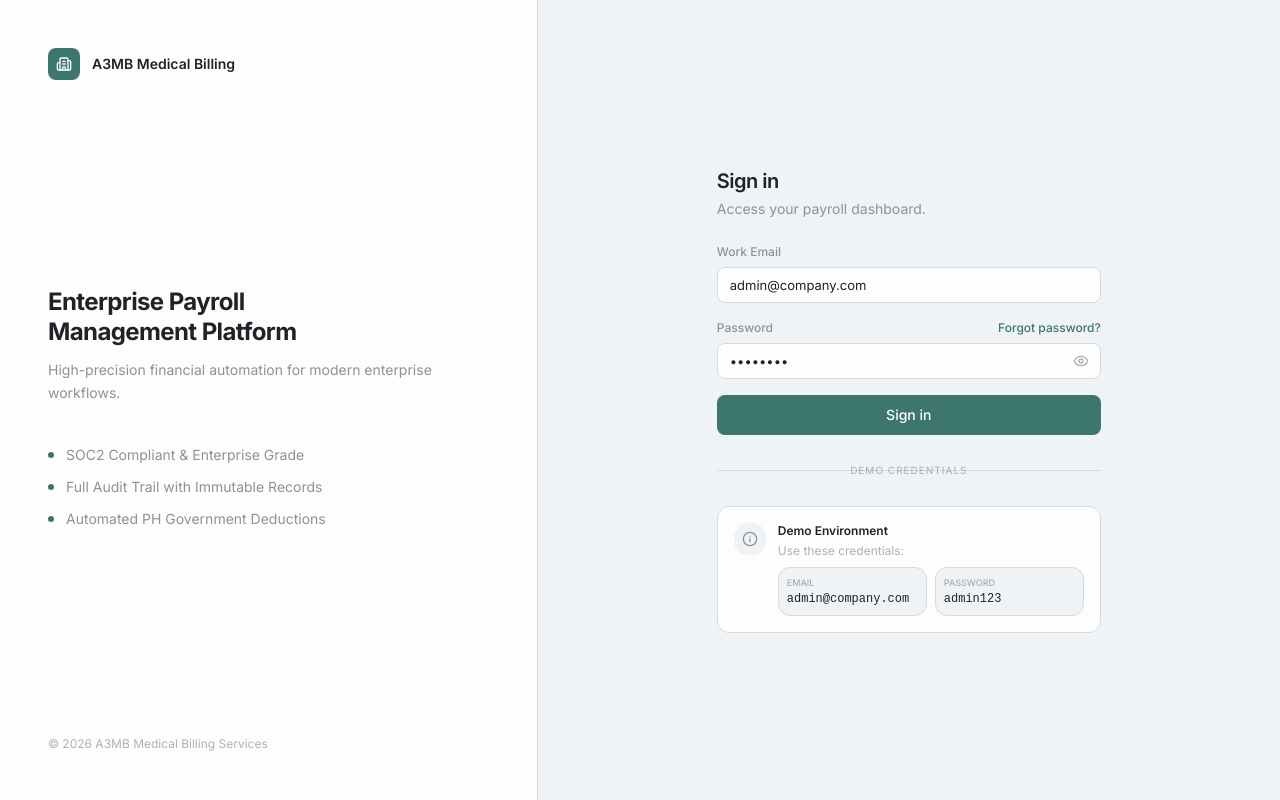
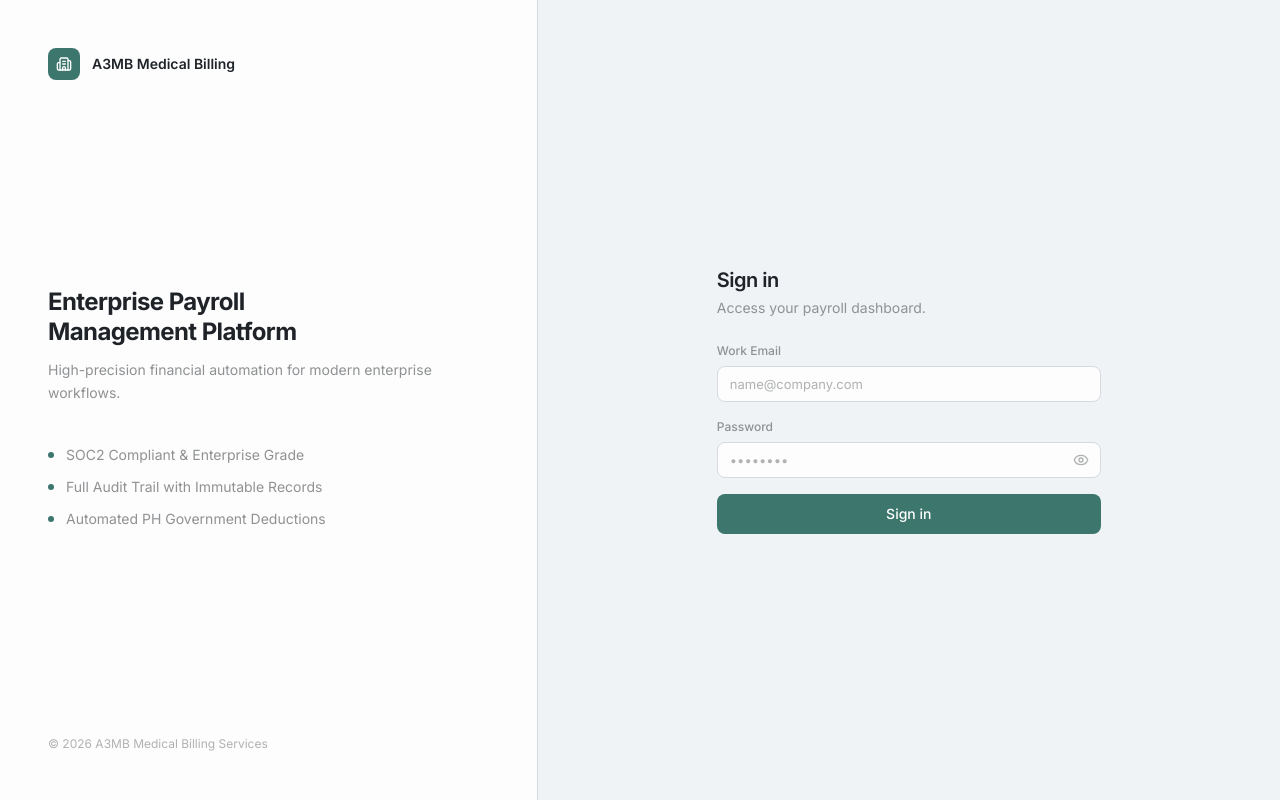
Before and after one commit to Zayt023/Payroll, a Next.js app: page /login in a window 1280 px wide. Built offline with nearby package versions, Linux system fonts and the light colour scheme; no server answers.

Commit message:
Remove pre-filled credentials, demo card, and dead forgot-password button

```diff
--- a/src/app/login/page.tsx
+++ b/src/app/login/page.tsx
@@ -2,14 +2,14 @@
 
 import { Suspense, useState, useEffect } from "react"
 import { useSearchParams } from "next/navigation"
-import { Eye, EyeOff, Loader2, Building2, Info } from "lucide-react"
+import { Eye, EyeOff, Loader2, Building2 } from "lucide-react"
 import { signIn } from "next-auth/react"
 import { toast } from "sonner"
 
 function LoginForm() {
   const searchParams = useSearchParams()
-  const [email, setEmail] = useState("admin@company.com")
-  const [password, setPassword] = useState("admin123")
+  const [email, setEmail] = useState("")
+  const [password, setPassword] = useState("")
   const [showPassword, setShowPassword] = useState(false)
   const [loading, setLoading] = useState(false)
 
@@ -39,10 +39,7 @@ function LoginForm() {
       </div>
 
       <div className="form-group">
-        <div className="flex justify-between items-center">
-          <label htmlFor="password">Password</label>
-          <button type="button" className="text-xs font-medium" style={{ color: "#3d766d" }}>Forgot password?</button>
-        </div>
+        <label htmlFor="password">Password</label>
         <div className="relative">
           <input id="password" name="password" type={showPassword ? "text" : "password"} value={password} onChange={(e) => setPassword(e.target.value)}
             placeholder="••••••••" required autoComplete="current-password" className="input pr-10" />
@@ -107,32 +104,7 @@ export default function LoginPage() {
             <LoginForm />
           </Suspense>
 
-          <div className="relative py-1">
-            <div className="absolute inset-0 flex items-center"><div className="w-full border-t border-default" /></div>
-            <div className="relative flex justify-center"><span className="px-3 text-[10px] uppercase tracking-widest text-muted">Demo Credentials</span></div>
-          </div>
 
-          <div className="section-card p-4">
-            <div className="flex items-start gap-3">
-              <div className="w-8 h-8 rounded-xl surface-raised flex items-center justify-center shrink-0">
-                <Info className="h-4 w-4 text-secondary" />
-              </div>
-              <div className="flex-1">
-                <h4 className="text-xs font-semibold text-primary">Demo Environment</h4>
-                <p className="text-xs text-muted mt-1">Use these credentials:</p>
-                <div className="grid grid-cols-2 gap-2 mt-2">
-                  <div className="surface-raised p-2 rounded-lg border border-default">
-                    <p className="text-[9px] text-muted uppercase font-medium">Email</p>
-                    <p className="text-xs font-mono text-primary mt-0.5">admin@company.com</p>
-                  </div>
-                  <div className="surface-raised p-2 rounded-lg border border-default">
-                    <p className="text-[9px] text-muted uppercase font-medium">Password</p>
-                    <p className="text-xs font-mono text-primary mt-0.5">admin123</p>
-                  </div>
-                </div>
-              </div>
-            </div>
-          </div>
         </div>
       </div>
     </div>
```
